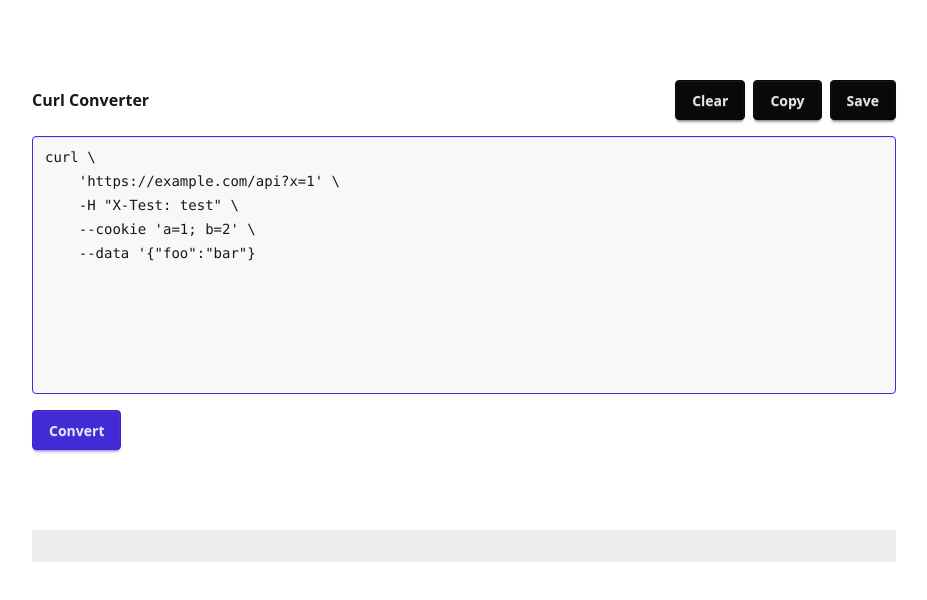
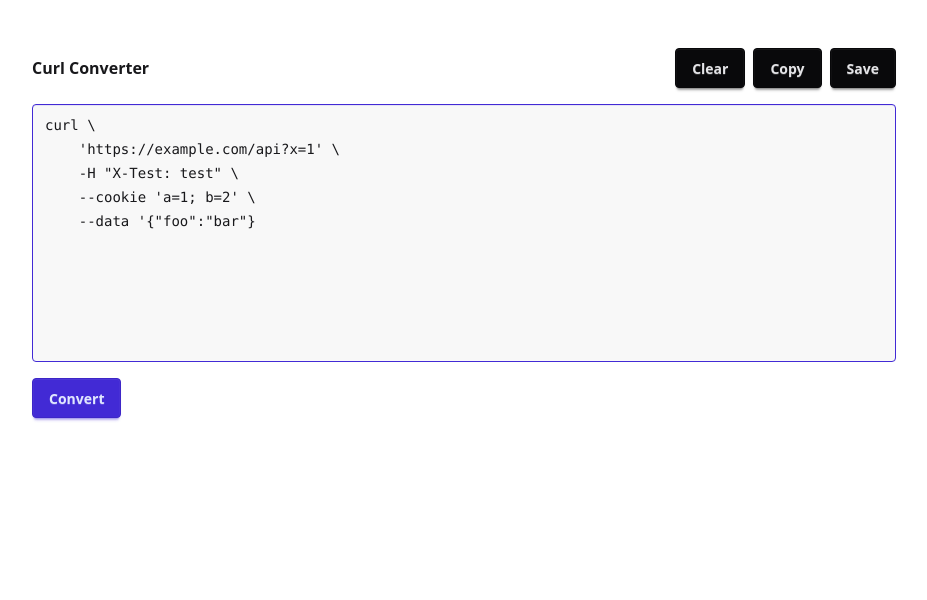
Before and after one commit to iaseth/cryptical, a SvelteKit app in the folder sv-app/: page /curl in a window 1280 px wide. Shown: the top 600 px of the page, without its empty margins (176-1103 px from the left). Built offline with nearby package versions, Linux system fonts and the light colour scheme.

Commit message:
Now generatedCode is also a TextArea

```diff
--- a/sv-app/src/components/TextArea.svelte
+++ b/sv-app/src/components/TextArea.svelte
@@ -5,11 +5,12 @@
 	interface Props {
 		value: string,
 		title?: string,
+		rows?: number,
 		key: string,
 		submitText?: string,
-		onSubmit: () => void
+		onSubmit?: () => void
 	}
-	let { value = $bindable(), title, key, submitText="Submit", onSubmit }: Props = $props();
+	let { value = $bindable(), title, rows=10, key, submitText="Submit", onSubmit }: Props = $props();
 	let me: HTMLTextAreaElement|null = $state(null);
 
 	let isEmpty = $derived(value === "");
@@ -42,7 +43,7 @@
 	}
 </script>
 
-<section class="py-16 space-y-4">
+<section class="py-8 space-y-4">
 	<header class="flex gap-x-2 items-center">
 		{#if title}<label class="font-bold" for={textareaId}>{title}</label>{/if}
 		<div class="grow"></div>
@@ -61,7 +62,9 @@
 		id={textareaId} bind:value={value} bind:this={me}
 		rows=10 spellcheck="false"></textarea>
 
-	<footer>
-		<button onclick={onSubmit} class="btn btn-primary">{submitText}</button>
-	</footer>
+	{#if onSubmit}
+		<footer>
+			<button onclick={onSubmit} class="btn btn-primary">{submitText}</button>
+		</footer>
+	{/if}
 </section>
--- a/sv-app/src/routes/curl/+page.svelte
+++ b/sv-app/src/routes/curl/+page.svelte
@@ -47,11 +47,10 @@
 		submitText="Convert" onSubmit={onclick} />
 
 	<footer class="py-4 space-y-6">
-		<section class="bg-base-300 p-4">
-			<pre class="text-wrap break-words">{generatedCode}</pre>
-		</section>
+		{#if parsed}
+			<TextArea bind:value={generatedCode} rows={20}
+				key="generated-code" title="Generated Code" />
 
-		{#if parsed}
 			<PropValueTable header="Basics" records={[
 				{ prop: 'Base URL', value: parsed.baseUrl },
 				{ prop: 'URL', value: parsed.url },
```
